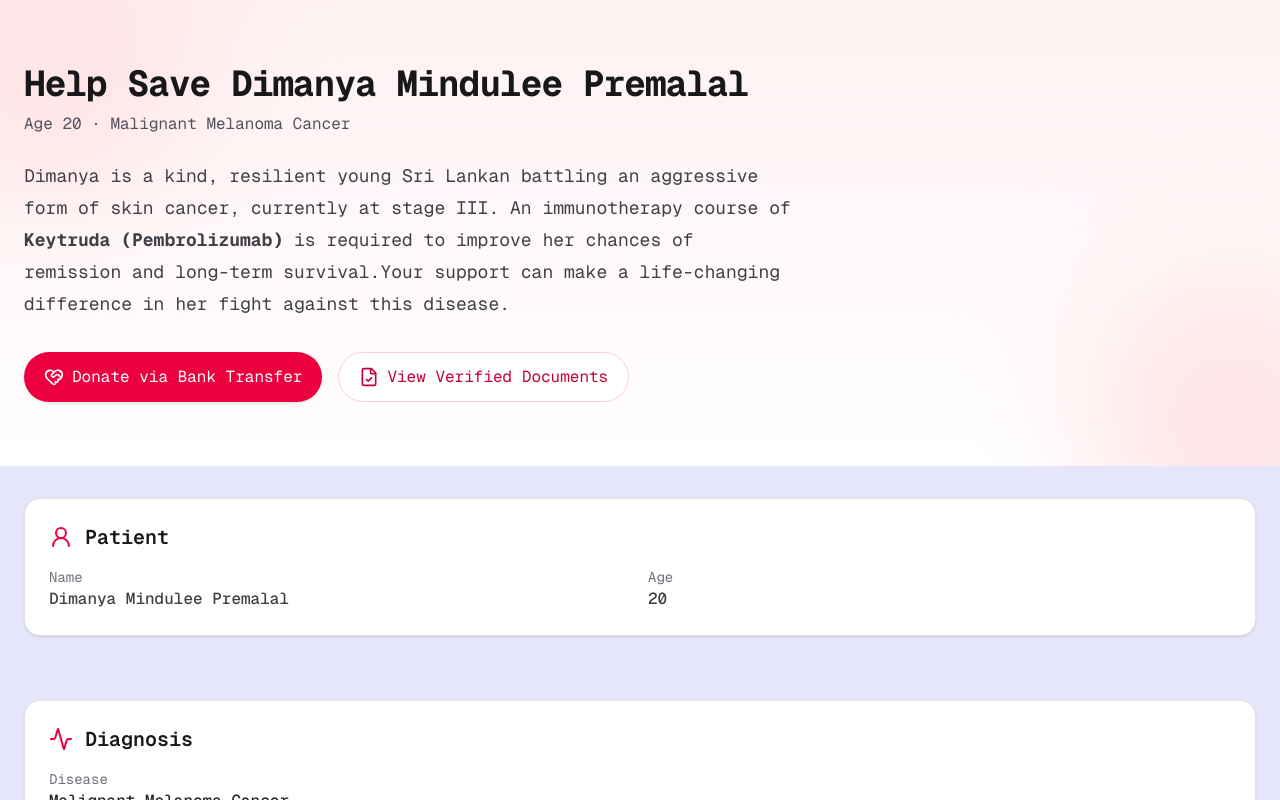
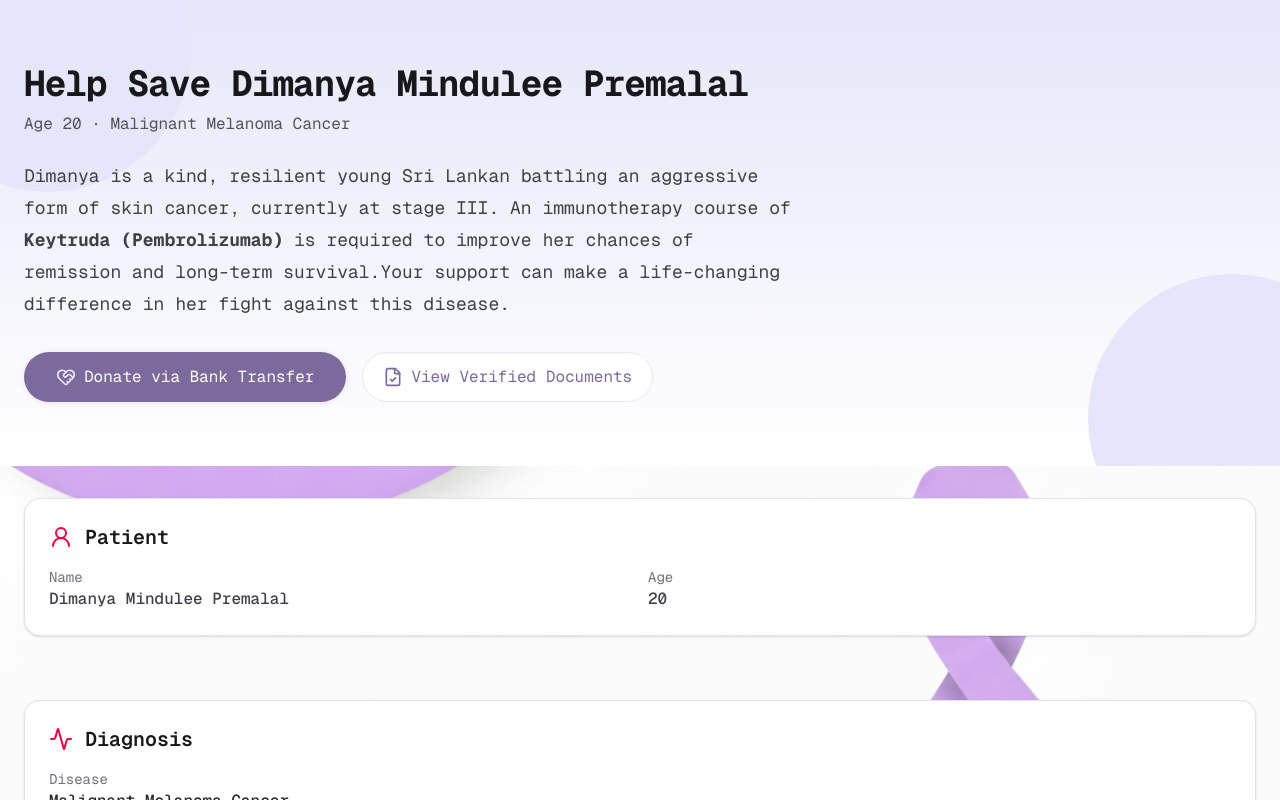
Before and after one commit to sankhaBA/cancer-patient-donation-site, a Next.js app: page / in a window 1280 px wide. Shown: the top 800 px of the page. Built offline with nearby package versions, Linux system fonts and the light colour scheme.

Commit message:
Refactor code structure for improved readability and maintainability

```diff
--- a/src/components/Hero.tsx
+++ b/src/components/Hero.tsx
@@ -13,10 +13,10 @@ export default function Hero({ name, age, diseaseTitle, summary, docsLink }: Her
   const highlight = "Keytruda (Pembrolizumab)";
   const parts = summary.split(highlight);
   return (
-    <section className="relative overflow-hidden bg-linear-to-b from-rose-50 to-white">
+    <section className="relative overflow-hidden" style={{ background: 'linear-gradient(to bottom, #E6E6FA, #fff)' }}>
       <div className="absolute inset-0 pointer-events-none z-0" aria-hidden>
-        <div className="absolute -top-24 -left-24 h-72 w-72 rounded-full bg-rose-100 blur-3xl" />
-        <div className="absolute -bottom-24 -right-24 h-72 w-72 rounded-full bg-rose-100 blur-3xl" />
+        <div className="absolute -top-24 -left-24 h-72 w-72 rounded-full" style={{ background: '#E6E6FA' }} />
+        <div className="absolute -bottom-24 -right-24 h-72 w-72 rounded-full" style={{ background: '#E6E6FA' }} />
       </div>
       <div className="container mx-auto px-6 py-16 relative z-10">
         <div className="max-w-3xl">
@@ -32,18 +32,30 @@ export default function Hero({ name, age, diseaseTitle, summary, docsLink }: Her
           <div className="mt-8 flex flex-wrap gap-4">
             <a
               href="#bank-accounts"
-              className="inline-flex items-center gap-2 rounded-full bg-rose-600 px-5 py-3 text-white shadow-sm transition hover:bg-rose-700"
+              className="inline-flex items-center gap-2 rounded-full px-8 py-3"
+              style={{ background: '#7C6A9C', color: 'white', boxShadow: '0 1px 6px 0 rgba(124,106,156,0.15)' }}
+              onMouseOver={e => (e.currentTarget.style.background = '#8B7B9B')}
+              onMouseOut={e => (e.currentTarget.style.background = '#7C6A9C')}
             >
-              <HeartHandshake className="h-5 w-5" />
+              <HeartHandshake className="h-5 w-5" style={{ color: '#E6E6FA' }} />
               Donate via Bank Transfer
             </a>
             <a
               href={docsLink}
               target="_blank"
               rel="noopener noreferrer"
-              className="inline-flex items-center gap-2 rounded-full border border-rose-200 bg-white px-5 py-3 text-rose-700 transition hover:border-rose-300 hover:bg-rose-50"
+              className="inline-flex items-center gap-2 rounded-full border bg-white px-5 py-3 transition"
+              style={{ borderColor: '#E6E6FA', color: '#7C6A9C' }}
+              onMouseOver={e => {
+                e.currentTarget.style.borderColor = '#E6E6FA';
+                e.currentTarget.style.background = '#E6E6FA';
+              }}
+              onMouseOut={e => {
+                e.currentTarget.style.borderColor = '#E6E6FA';
+                e.currentTarget.style.background = 'white';
+              }}
             >
-              <FileCheck className="h-5 w-5" />
+              <FileCheck className="h-5 w-5" style={{ color: '#7C6A9C' }} />
               View Verified Documents
             </a>
           </div>
--- a/src/pages/index.tsx
+++ b/src/pages/index.tsx
@@ -25,7 +25,15 @@ const geistMono = Geist_Mono({
 export default function Home() {
   const { patient, disease, docsLink, contact, hospital, bankAccounts, treatmentPlan, parents } = dummyData;
   return (
-    <div className={`${geistSans.className} ${geistMono.className} bg-[#E6E6FA] font-sans`}>
+    <div
+      className={`${geistSans.className} ${geistMono.className} font-sans min-h-screen`}
+      style={{
+        backgroundImage: "url('/images/backgroundImage2.png')",
+        backgroundRepeat: 'no-repeat',
+        backgroundSize: 'cover',
+        backgroundAttachment: 'fixed',
+      }}
+    >
       <Head>
         <title>Help {patient.name} | Donation Request</title>
         <meta name="description" content="Support Dimanya's urgent cancer treatment with your donation." />
```
Also changed, not shown: public/images/backgroundImage2.png (renamed from asserts/images/backgroundImage2.png).
